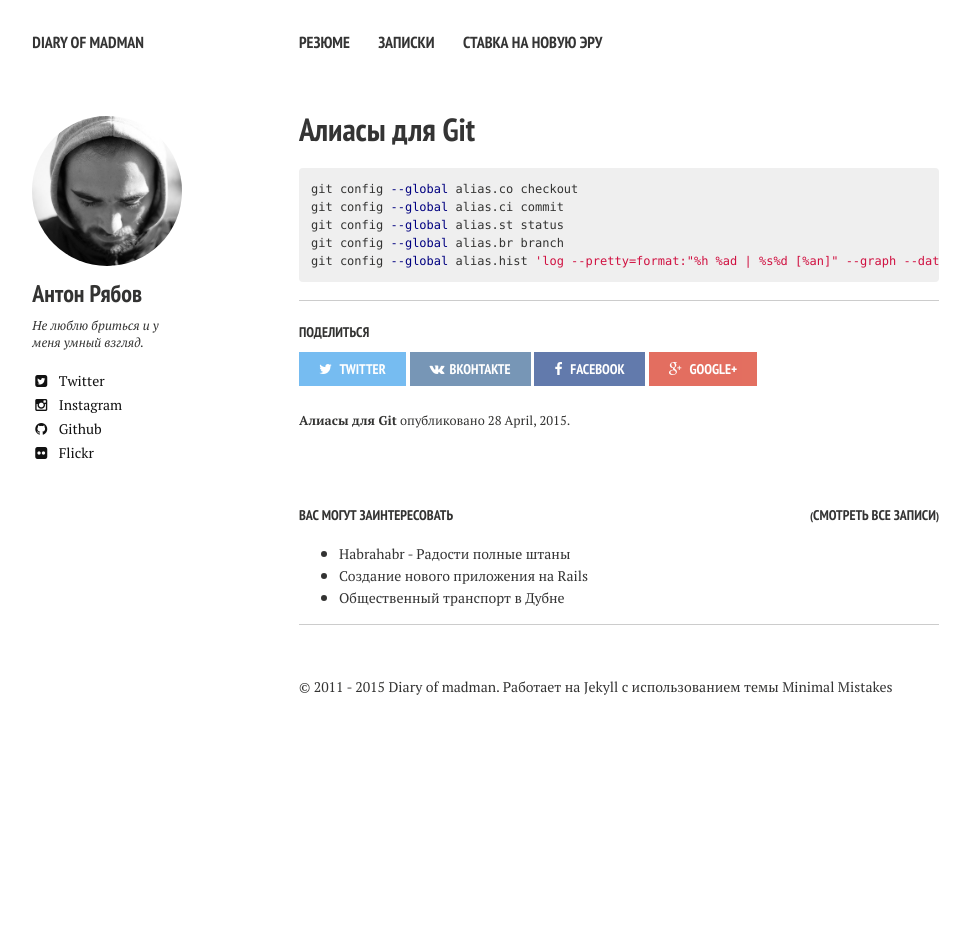
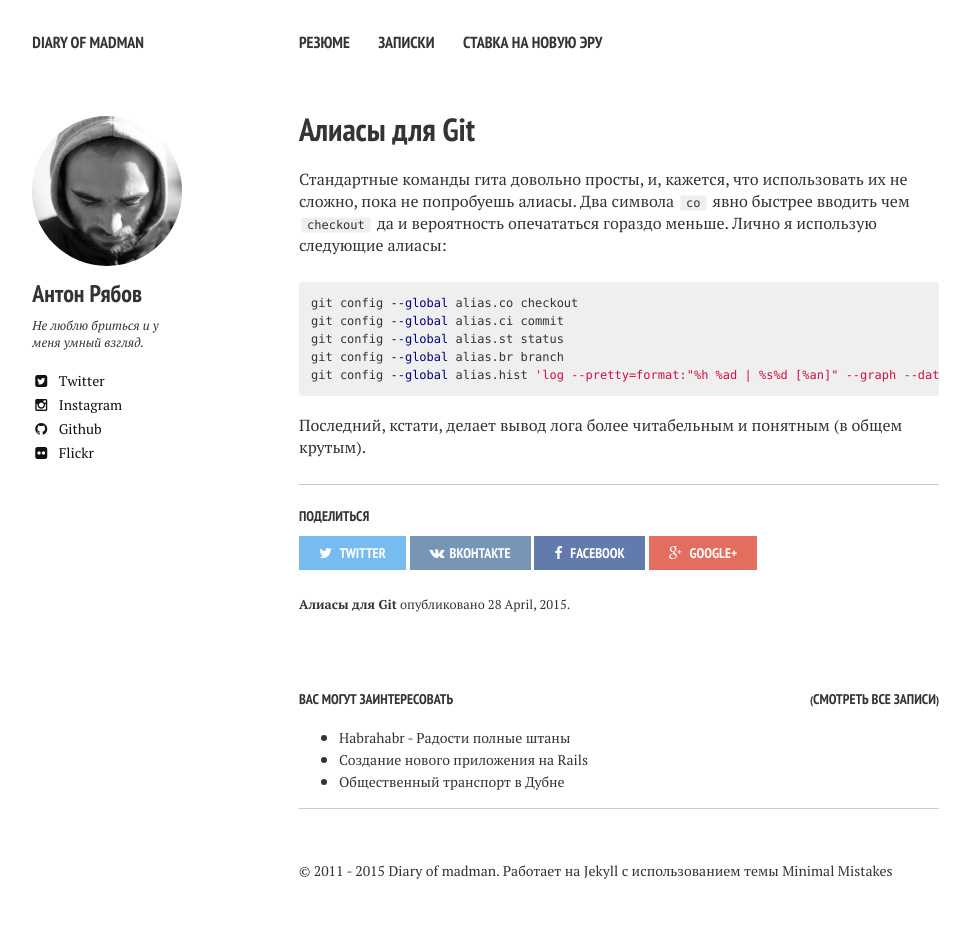
Before and after one commit to tonymadbrain/tonymadbrain.github.io, a Jekyll site: the page built from _posts/2015-04-29-aliases_for_git.md, in a window 1280 px wide. Shown: the whole page, without its empty margins (21-991 px from the left). Built offline with Jekyll 4.4.1, drawn with Linux system fonts in a browser that asks for light colours; nearby versions of some CDN libraries; before the commit the page ends 900 px from its top, so only the background shows below that.

Commit message:
Some edites in 2015-04-29-aliases_for_git.md

````diff
--- a/_posts/2015-04-29-aliases_for_git.md
+++ b/_posts/2015-04-29-aliases_for_git.md
@@ -4,6 +4,10 @@ title: "Алиасы для Git"
 permalink: /2015-04-29-aliases_for_git/
 date: 2015-04-29T00:12:44+03:00
 ---
+
+Стандартные команды гита довольно просты, и, кажется, что использовать их не сложно, пока не попробуешь алиасы.
+Два символа ```co``` явно быстрее вводить чем ```checkout``` да и вероятность опечататься гораздо меньше.
+Лично я использую следующие алиасы:
 
 {% highlight bash %}
 git config --global alias.co checkout
@@ -12,3 +16,5 @@ git config --global alias.st status
 git config --global alias.br branch
 git config --global alias.hist 'log --pretty=format:"%h %ad | %s%d [%an]" --graph --date=short'
 {% endhighlight %}
+
+Последний, кстати, делает вывод лога более читабельным и понятным (в общем крутым).
````
